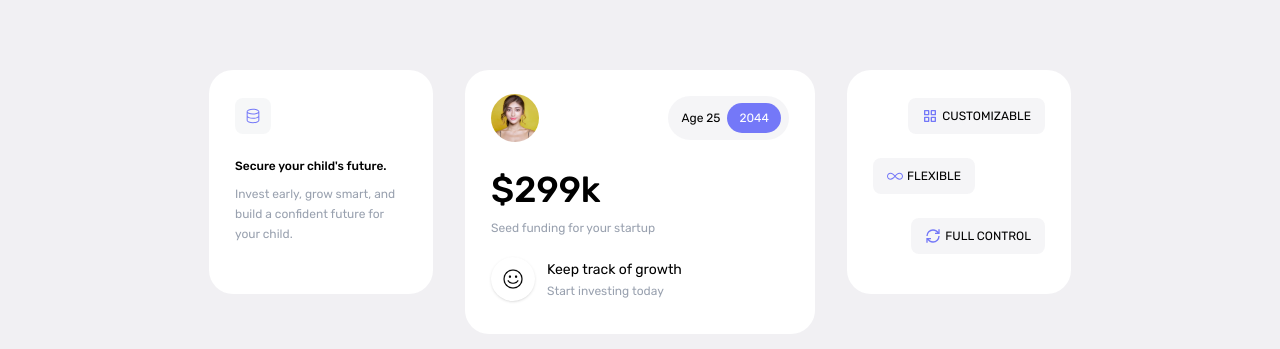
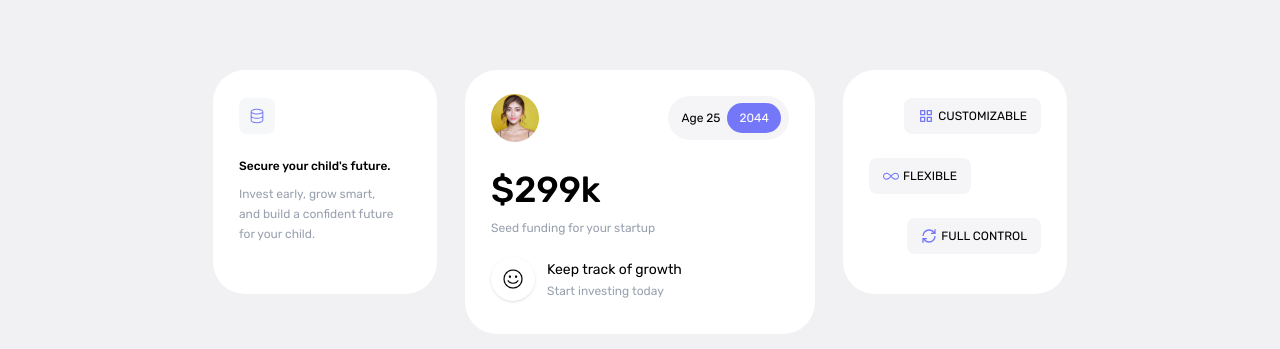
Before and after one commit to rosanno/gif-landing-page, a React (Vite) app: page / in a window 1280 px wide. Shown: the part 448-797 px from the top of the page. Built offline with nearby package versions, Linux system fonts and the light colour scheme.

Commit message:
style(About): adjust spacing and border radius for better visual consistency

```diff
--- a/src/components/About.tsx
+++ b/src/components/About.tsx
@@ -145,7 +145,7 @@ const About = () => {
         className="pt-6 lg:pt-16 overflow-x-auto scrollbar"
         ref={scrollContainerRef}
       >
-        <div className="flex justify-center gap-x-2 md:gap-x-5 lg:gap-x-8 min-w-max px-4 mt-5">
+        <div className="flex justify-center gap-x-2 md:gap-x-5 lg:gap-x-7 min-w-max px-4 mt-5">
           {cardsToRender.map((card, idx) => (
             <motion.div
               key={idx}
@@ -155,7 +155,7 @@ const About = () => {
             >
               <Card
                 shadow="none"
-                className={`rounded-3xl! ${
+                className={`rounded-4xl! ${
                   card.type === "profile"
                     ? "w-[350px]!"
                     : "w-56! h-56!"
@@ -170,7 +170,7 @@ const About = () => {
                       <p className="text-xs font-medium pt-3">
                         {card.title}
                       </p>
-                      <p className="text-xs text-gray-400 pt-2.5 leading-5">
+                      <p className="text-xs text-gray-400 pt-2.5 lg:pr-3 leading-5">
                         {card.description}
                       </p>
                     </div>
```
